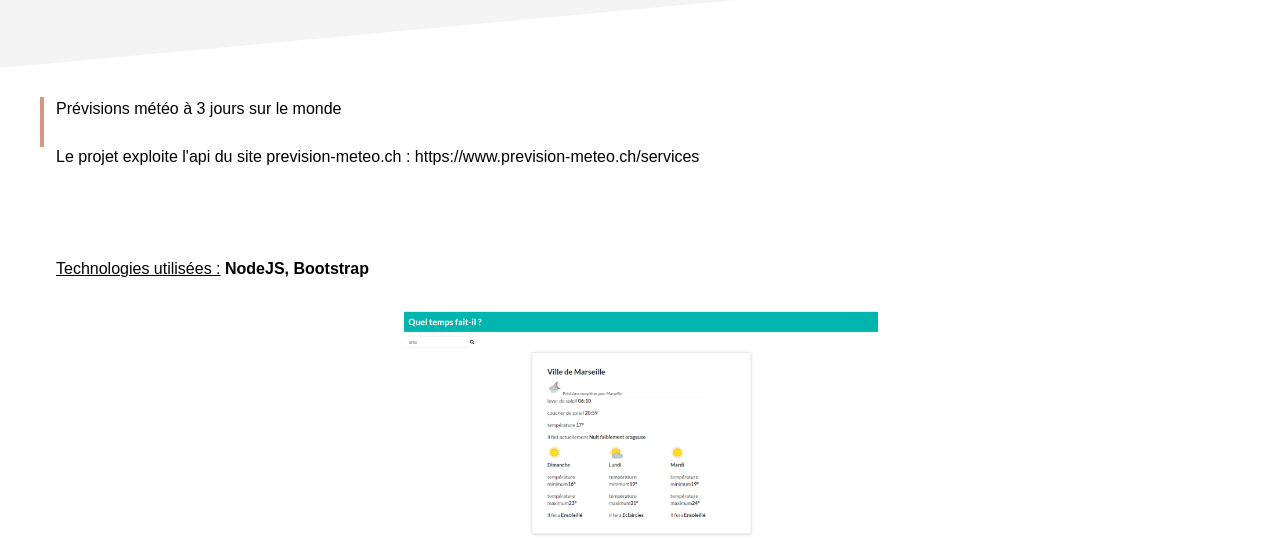
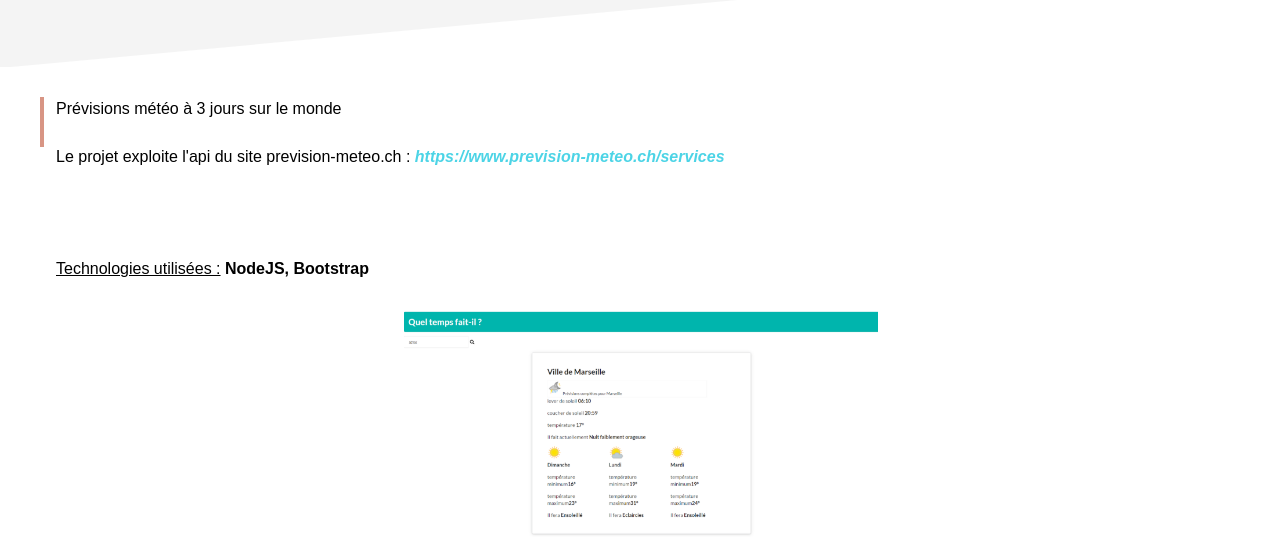
Before and after one commit to royal1er/PORTFOLIO_MATH, a plain HTML site: page portfolio-site-meteo.html in a window 1280 px wide. Shown: the part 231-786 px from the top of the page. Drawn offline with Linux system fonts and the light colour scheme.

Commit message:
modification de la page météo

```diff
--- a/portfolio-site-meteo.html
+++ b/portfolio-site-meteo.html
@@ -29,7 +29,7 @@
     <div class="section">
     <div class="texte-avec-ligne-verticale">
        <p>Prévisions météo à 3 jours sur le monde<br><br>
-        Le projet exploite l'api du site prevision-meteo.ch : https://www.prevision-meteo.ch/services<br><br></p><br><br>
+        Le projet exploite l'api du site prevision-meteo.ch : <a href="https://www.prevision-meteo.ch/services">https://www.prevision-meteo.ch/services</a><br><br></p><br><br>
             <u>Technologies utilisées :</u> <b>NodeJS, Bootstrap</b> </p>
    </div>
    <div style="text-align: center; margin-top: 30px;">
```
Also changed, not shown: 1 other file.
